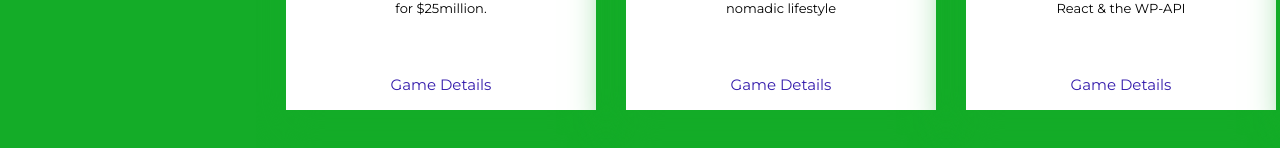
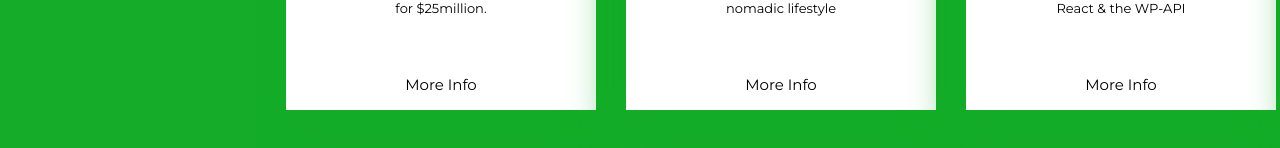
Before and after one commit to singhp1992/newzoo, a React (Create React App) app: page / in a window 1280 px wide. Shown: the part 500-648 px from the top of the page. Built offline with nearby package versions, Linux system fonts and the light colour scheme.

Commit message:
changing game details to more info

```diff
--- a/src/components/cards/Button.jsx
+++ b/src/components/cards/Button.jsx
@@ -5,8 +5,7 @@ class Button extends React.Component {
     render() {
         return (
             <button className="button button-primary">
-                {/* <i className="fa fa-chevron-right"></i>  */}
-                Game Details
+                 More Info
             </button>
         )
     }
--- a/src/styling/cards.css
+++ b/src/styling/cards.css
@@ -60,7 +60,7 @@ html {
     box-shadow: none;
     font-family: inherit;
     background-color: transparent;
-    color: #341cac;
+    /* color: #341cac; */
     font-size: 15px;
     transition: .25s;
 }
```
